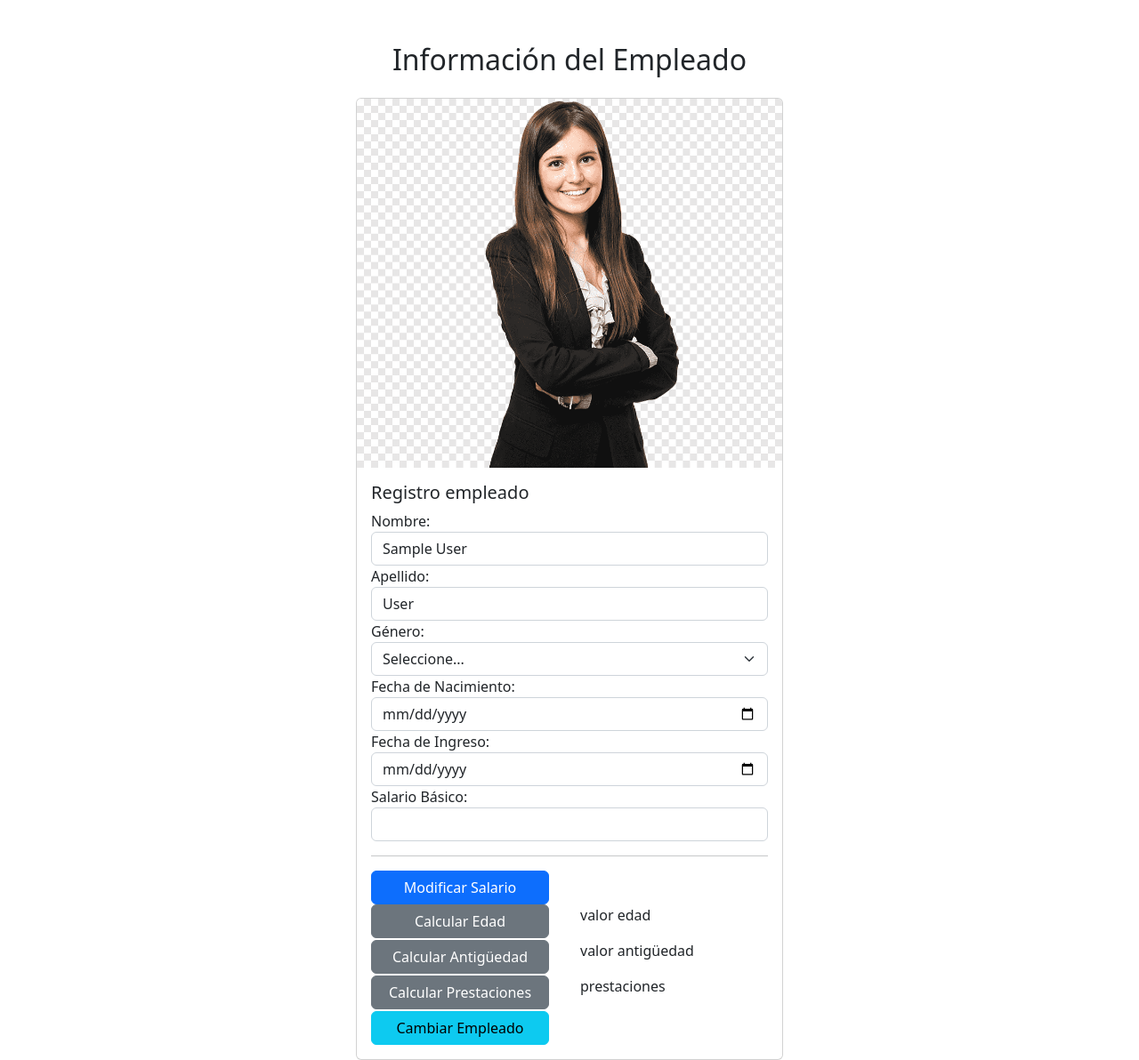
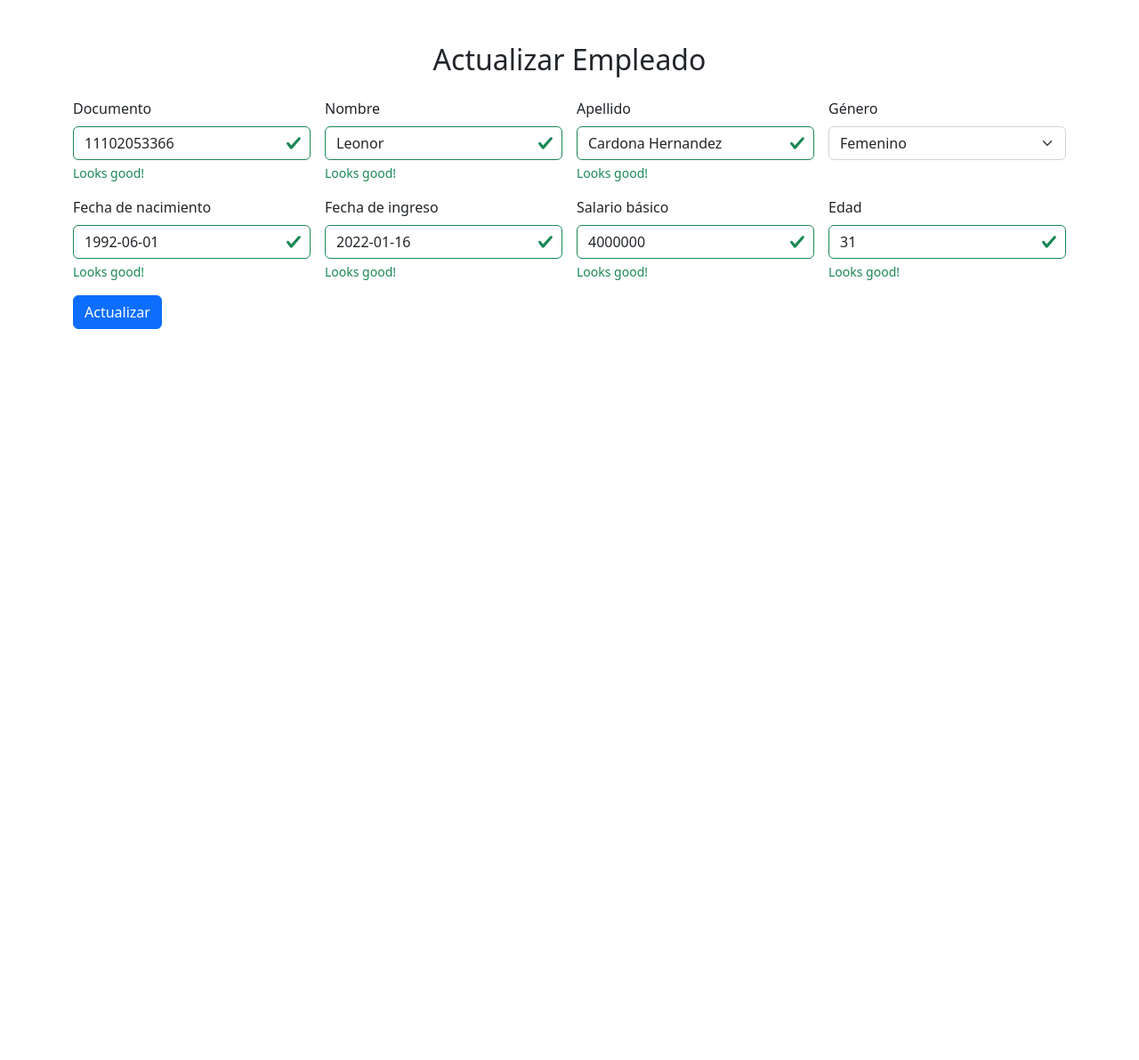
Before and after one commit to apachecoo/level2Employee, a PHP site: page /?controller=EmployeeController&action=show&id=1 in a window 1280 px wide. Shown: the whole page at 89% size. After the commit the page ends 370 px from the top, so only its background shows below. Run offline with PHP 8.4, Linux system fonts and the light colour scheme; data comes from the database, SQL or seed files in the repository; tables that the repository leaves empty hold one stand-in row (values such as "Sample post").

Commit message:
mejoras reto

```diff
--- a/src/controllers/EmployeeController.php
+++ b/src/controllers/EmployeeController.php
@@ -12,6 +12,10 @@ class EmployeeController
     public function index(): void
     {
         $employees = EmployeeModel::getAll();
+        echo "<pre>";
+        print_r($employees);
+        echo "</pre>";
+
         $this->view->index($employees);
     }
 
--- a/src/views/employee/EmployeeView.php
+++ b/src/views/employee/EmployeeView.php
@@ -9,7 +9,7 @@ class EmployeeView
         require_once('./views/employee/index.php');
     }
 
-    public function show(array $employee): void
+    public function show(?EmployeeModel $employee): void
     {
         require_once('./views/employee/show.php');
     }
--- /dev/null
+++ b/src/views/employee/form.php
@@ -0,0 +1,73 @@
+<?php
+
+
+?>
+
+<form class="row g-3" action="" method="post">
+    <div class="col-md-3">
+        <label for="name" class="form-label">Documento</label>
+        <input type="text" class="form-control is-valid" id="name" name="employee[dni]" value="<?= $employee->dni ?>" required>
+        <div class="valid-feedback">
+            Looks good!
+        </div>
+    </div>
+    <div class="col-md-3">
+        <label for="name" class="form-label">Nombre</label>
+        <input type="text" class="form-control is-valid" id="name" name="employee[name]" value="<?= $employee->name ?>" required>
+        <div class="valid-feedback">
+            Looks good!
+        </div>
+    </div>
+    <div class="col-md-3">
+        <label for="lastName" class="form-label">Apellido</label>
+        <input type="text" class="form-control is-valid" id="lastName" name="employee[lastName]" value="<?= $employee->lastName ?>" required>
+        <div class="valid-feedback">
+            Looks good!
+        </div>
+    </div>
+
+    <div class="col-md-3">
+        <label for="name" class="form-label">Género</label>
+        <select name="employee[gender]" id="gender" class="form-select">
+            <option value="">Seleccione...</option>
+            <option value="M" <?= $employee->gender==='M'? 'selected':''; ?> >Masculino</option>
+            <option value="F" <?= $employee->gender==='F'? 'selected':''; ?> >Femenino</option>
+        </select>
+        <div class="valid-feedback">
+            Looks good!
+        </div>
+    </div>
+    <div class="col-md-3">
+        <label for="name" class="form-label">Fecha de nacimiento</label>
+        <input type="text" class="form-control is-valid" id="name" name="employee[birthdate]" value="<?= $employee->birthdate ?>" required>
+        <div class="valid-feedback">
+            Looks good!
+        </div>
+    </div>
+    <div class="col-md-3">
+        <label for="lastName" class="form-label">Fecha de ingreso</label>
+        <input type="text" class="form-control is-valid" id="lastName" name="employee[joindate]" value="<?= $employee->joindate ?>" required>
+        <div class="valid-feedback">
+            Looks good!
+        </div>
+    </div>
+    <div class="col-md-3">
+        <label for="lastName" class="form-label">Salario básico</label>
+        <input type="text" class="form-control is-valid" id="lastName" name="employee[salary]" value="<?= $employee->salary ?>" required>
+        <div class="valid-feedback">
+            Looks good!
+        </div>
+    </div>
+    <div class="col-md-3">
+        <label for="lastName" class="form-label">Edad</label>
+        <input type="text" class="form-control is-valid" id="lastName" name="employee[salary]" value="<?= $employee->calculateAge() ?>" required>
+        <div class="valid-feedback">
+            Looks good!
+        </div>
+    </div>
+
+
+    <div class="col-12">
+        <button class="btn btn-primary" type="submit">Actualizar</button>
+    </div>
+</form>
--- a/src/views/employee/show.php
+++ b/src/views/employee/show.php
@@ -6,119 +6,11 @@
     <title>Level 1 employee</title>
     <link href="https://cdn.jsdelivr.net/npm/bootstrap@5.2.3/dist/css/bootstrap.min.css" rel="stylesheet"
           integrity="sha384-rbsA2VBKQhggwzxH7pPCaAqO46MgnOM80zW1RWuH61DGLwZJEdK2Kadq2F9CUG65" crossorigin="anonymous">
-    <style>
-        .card {
-            width: 30rem; /* Ampliar el tamaño del card */
-            margin: 0 auto; /* Centrar el card horizontalmente */
-            margin-top: 20px; /* Espacio superior */
-        }
-
-        .btn-custom-width {
-            width: 200px; /* El ancho que desees */
-        }
-    </style>
 </head>
 <body>
 <div class="container">
-    <h2 class="text-center mt-5 mb-4">Información del Empleado</h2>
-    <div class="card">
-        <img src="public/img/perfil.png" class="card-img-top" alt="Foto del Empleado" id="employee-photo">
-        <div class="card-body">
-            <h5 class="card-title">Registro empleado</h5>
-            <form action="" method="post">
-
-                <div class="form-group">
-                    <label for="name">Nombre:</label>
-                    <input type="text" class="form-control" id="name" name="employee[name]" value="<?= $employee['name'] ?>">
-                </div>
-                <div class="form-group">
-                    <label for="lastName">Apellido:</label>
-                    <input type="text" class="form-control" id="lastName" name="employee[lastName]" value="<?= $employee['lastName'] ?>">
-                </div>
-                <div class="form-group">
-                    <label for="gender">Género:</label>
-                    <select name="employee[gender]" id="gender" class="form-select">
-                        <option value="">Seleccione...</option>
-                        <option value="M">Masculino</option>
-                        <option value="F">Femenino</option>
-                    </select>
-                </div>
-                <div class="form-group">
-                    <label for="birthdate">Fecha de Nacimiento:</label>
-                    <input type="date" class="form-control" id="birthdate" name="employee[birthdate]">
-                </div>
-                <div class="form-group">
-                    <label for="joindate">Fecha de Ingreso:</label>
-                    <input type="date" class="form-control" id="joindate" name="employee[joindate]">
-                </div>
-                <div class="form-group">
-                    <label for="salary">Salario Básico:</label>
-                    <input type="text" class="form-control" id="salary" name="employee[salary]">
-                </div>
-                <hr>
-                <button
-                        type="submit"
-                        class="btn btn-primary btn-custom-width"
-                        id="update-salary-btn"
-                        value="modifySalary"
-                        name="action">
-                    Modificar Salario
-                </button>
-
-                <div class="row">
-                    <div class="col">
-                        <button
-                                class="btn btn-secondary btn-custom-width"
-                                id="calculate-btn"
-                                value="calculateAge"
-                                name="action">Calcular Edad
-                        </button>
-                    </div>
-                    <div class="col">
-                        <p>valor edad</p>
-                    </div>
-                </div>
-                <div class="row">
-                    <div class="col">
-                        <button class="btn btn-secondary btn-custom-width"
-                                id="calculate-btn"
-                                name="action"
-                                value="calculateSeniority"
-                        >
-                            Calcular Antigüedad
-                        </button>
-                    </div>
-                    <div class="col">
-                        <p>valor antigüedad</p>
-                    </div>
-                </div>
-
-                <div class="row">
-                    <div class="col">
-                        <button class="btn btn-secondary btn-custom-width"
-                                id="calculate-btn"
-                                value="calculateBenefits"
-                                name="action"
-                        >
-                            Calcular Prestaciones
-                        </button>
-                    </div>
-                    <div class="col">
-                        <p>prestaciones</p>
-                    </div>
-                </div>
-
-                <button
-                        class="btn btn-info btn-custom-width"
-                        id="change-employee-btn"
-                        name="action"
-                        value="changeEmployee"
-                >
-                    Cambiar Empleado
-                </button>
-            </form>
-        </div>
-    </div>
+    <h2 class="text-center mt-5 mb-4">Actualizar Empleado</h2>
+    <?php include_once('form.php'); ?>
 </div>
 <script src="https://cdn.jsdelivr.net/npm/bootstrap@5.2.3/dist/js/bootstrap.bundle.min.js"
         integrity="sha384-kenU1KFdBIe4zVF0s0G1M5b4hcpxyD9F7jL+jjXkk+Q2h455rYXK/7HAuoJl+0I4"
```
Also changed, not shown: src/database/database.sql (+12 -10 lines), src/models/EmployeeModel.php (+42 -7 lines), src/views/employee/index.php (+5 -5 lines).
